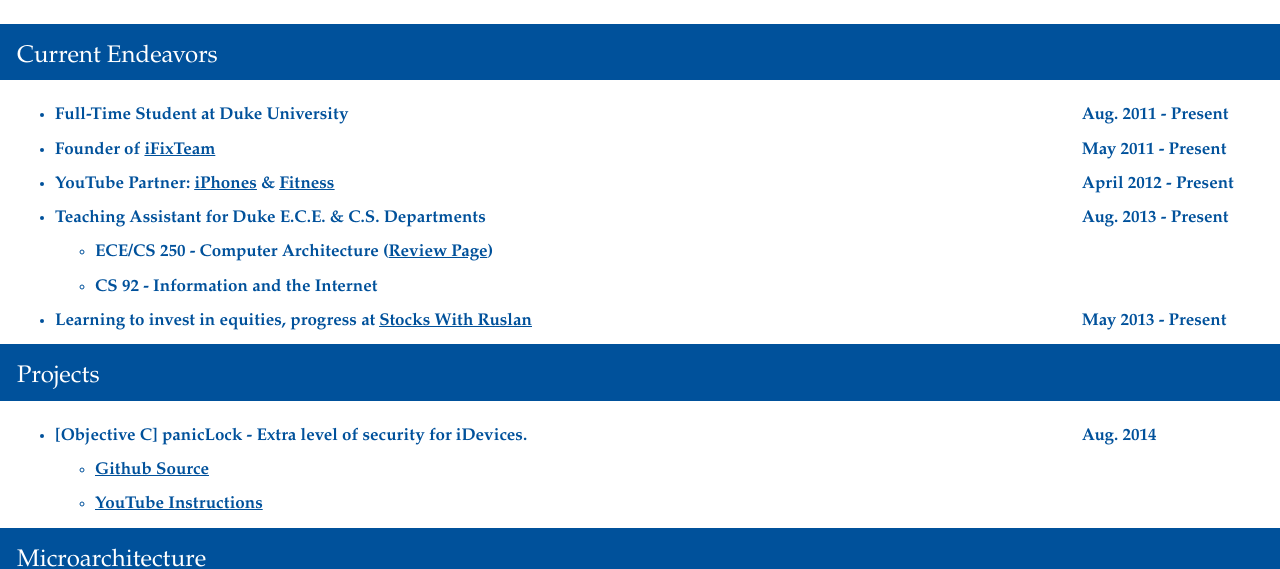
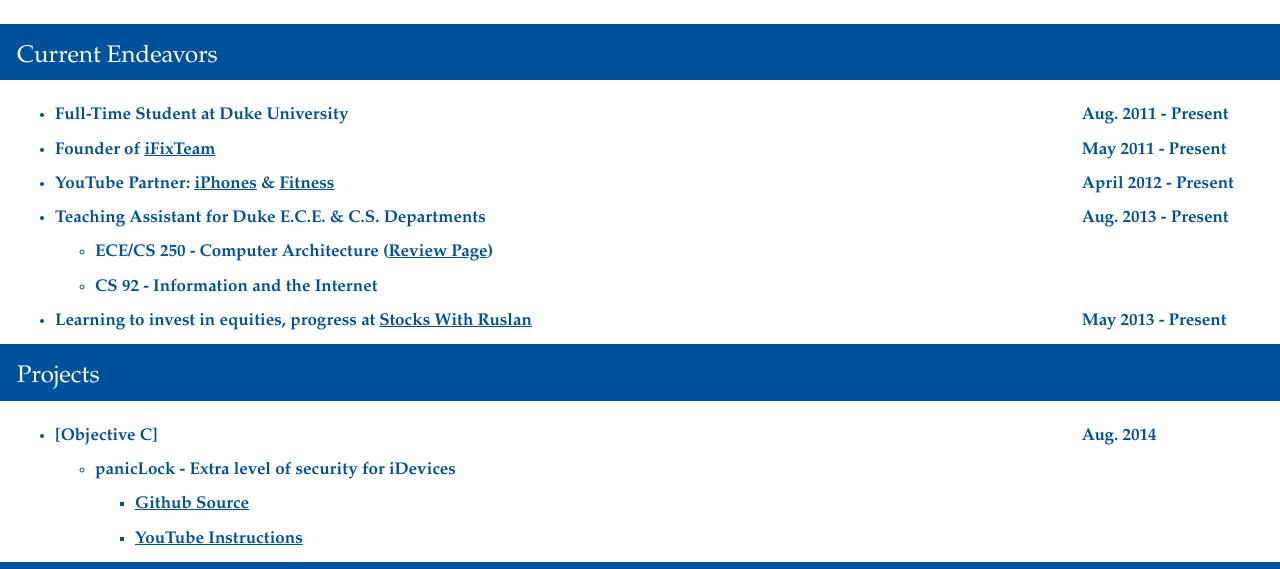
Before and after one commit to ruslan-ardashev/ruslanArdashev.com, a plain HTML site: page index.html in a window 1280 px wide. Shown: the part 250-819 px from the top of the page. Drawn offline with nearby package versions, Linux system fonts and the light colour scheme.

Commit message:
Revises formatting

```diff
--- a/index.html
+++ b/index.html
@@ -178,18 +178,25 @@
             <ul>
 
                 <li>
-                    <p>[Objective C] panicLock - Extra level of security for iDevices.</p>
+                    <p>[Objective C]</p>
                 </li>
 
                 <ul>
-
                     <li>
-                        <a href="http://github.com/ruslan120101/panicLock" target="_blank"><p>Github Source</p></a>
+                        <p>panicLock - Extra level of security for iDevices</p>
                     </li>
 
-                    <li>
-                        <a href="http://www.youtube.com/watch?v=QFnOcuC28XQ" target="_blank"><p>YouTube Instructions</p></a>
-                    </li>
+                    <ul>
+
+                        <li>
+                            <a href="http://github.com/ruslan120101/panicLock" target="_blank"><p>Github Source</p></a>
+                        </li>
+
+                        <li>
+                            <a href="http://www.youtube.com/watch?v=QFnOcuC28XQ" target="_blank"><p>YouTube Instructions</p></a>
+                        </li>
+
+                    </ul>
 
                 </ul>
 
```
